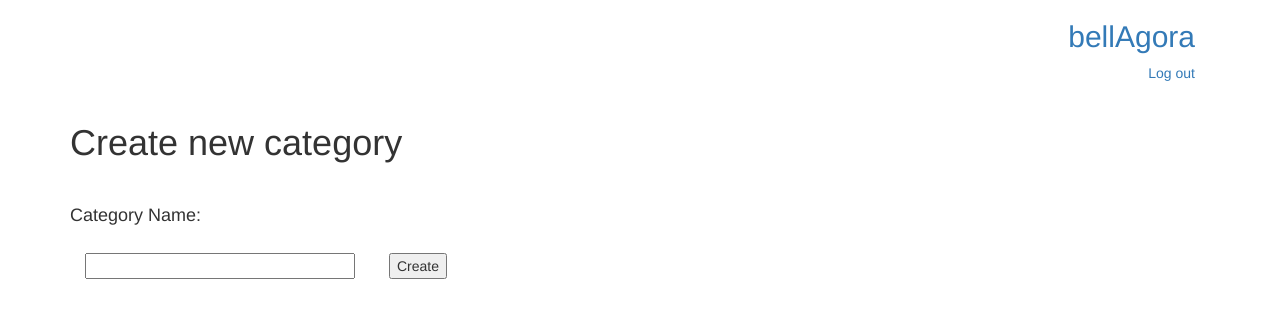
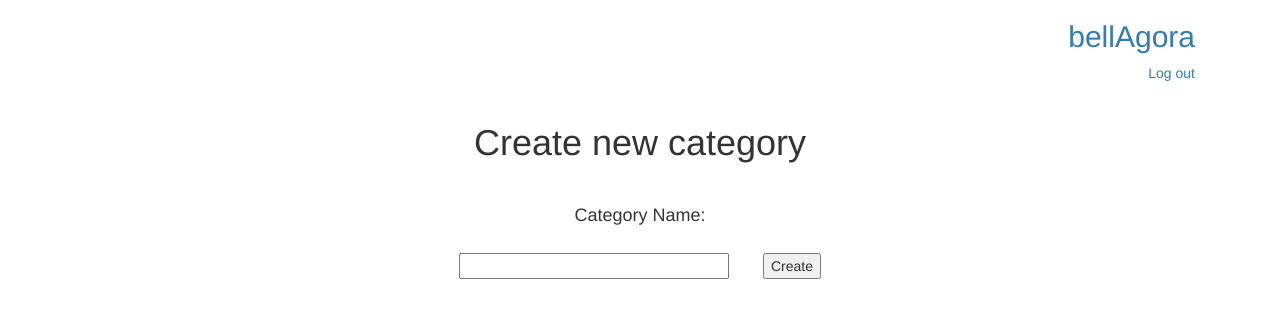
Before and after one commit to gibbi3/bellagora, a Flask app: page /bellagora/new-category/ in a window 1280 px wide. Shown: the top 318 px of the page. Run offline with Flask 2, Linux system fonts and the light colour scheme; a user stored in the database is signed in; some libraries are stand-ins or nearby versions.

Commit message:
added form container for new category page and centered text

```diff
--- a/static/custom.css
+++ b/static/custom.css
@@ -57,6 +57,10 @@ input {
   margin-bottom: 40px;
 }
 
+.form-container {
+  text-align: center;
+}
+
 .input-title {
   font-size: 18px;
 }
--- a/templates/newcategory.html
+++ b/templates/newcategory.html
@@ -1,11 +1,13 @@
 {% extends 'base.html' %}
 {% block content %}
 <div class="container">
-  <h1 class="form-title">Create new category</h1>
+  <div class="form-container">
+    <h1 class="form-title">Create new category</h1>
     <form action="{{url_for('newCategory')}}" method = 'POST' class=''>
       <p class="input-title">Category Name:</p>
         <input type='text' size='30' name='name' class='text-input'>
         <input type='submit' value='Create' class='button-input'>
     </form>
+  </div>
 </div>
 {% endblock %}
```
